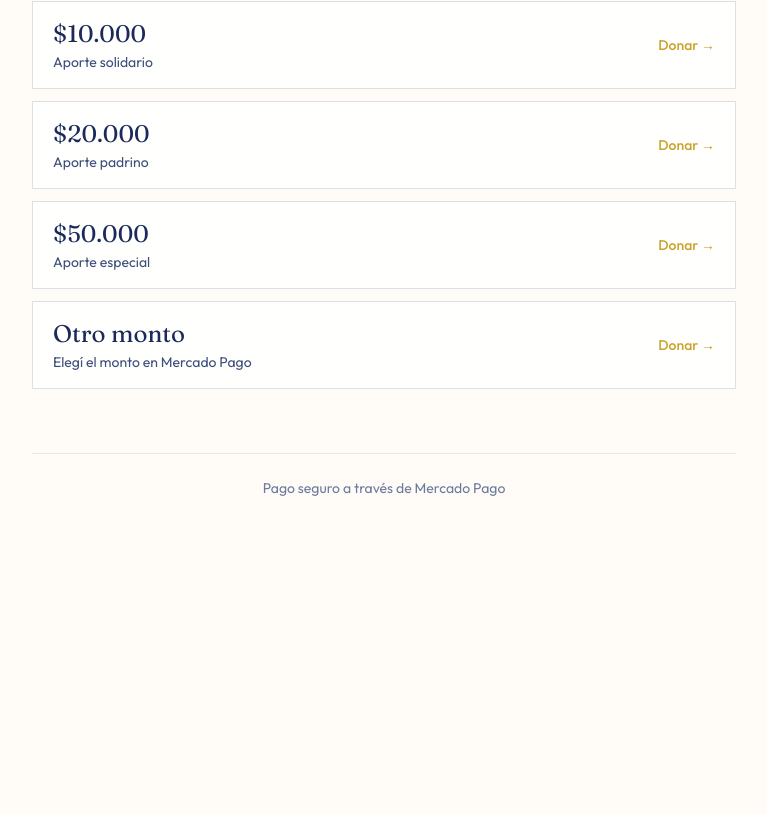
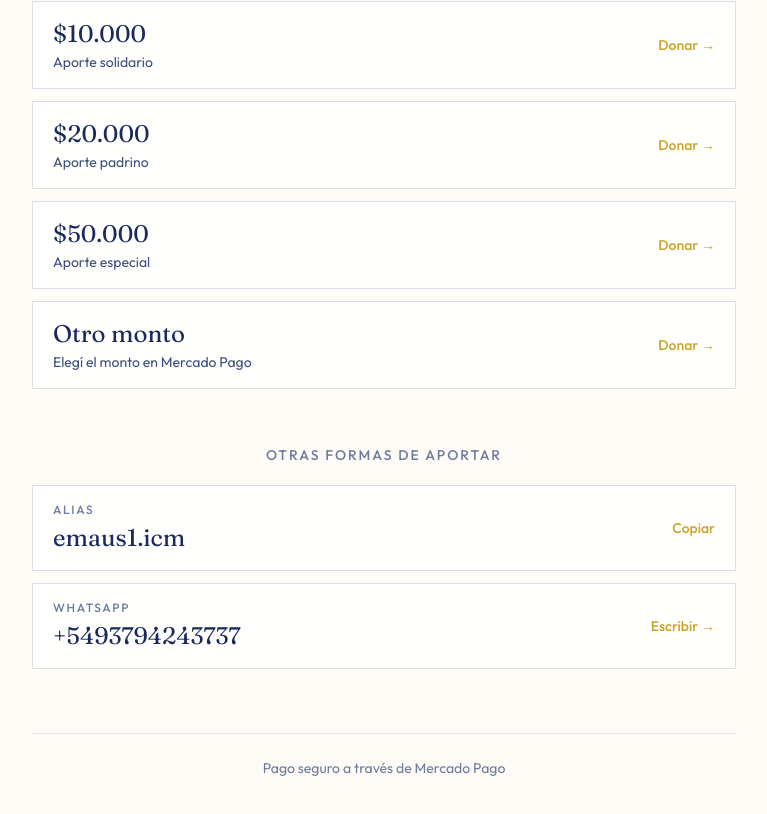
Before and after one commit to Emilianowav/emaus-padrinaje, a Next.js app: page / in a window 1280 px wide. Shown: the part 1125-1939 px from the top of the page, without its empty margins (256-1023 px from the left). Before the commit the page ends 1679 px from the top, so only its background shows below. Built offline with nearby package versions, Linux system fonts and the light colour scheme.

Commit message:
Add copyable bank alias and WhatsApp contact button.

```diff
--- a/src/app/page.tsx
+++ b/src/app/page.tsx
@@ -1,4 +1,5 @@
 import Image from "next/image";
+import { ContactActions } from "@/components/ContactActions";
 import { DonationButtons } from "@/components/DonationButtons";
 import { Steps } from "@/components/Steps";
 import { SITE } from "@/config/donations";
@@ -59,6 +60,13 @@ export default function HomePage() {
             </p>
             <DonationButtons />
           </div>
+
+          <div className="mt-12 animate-fade-up opacity-0 [animation-delay:500ms] sm:mt-14">
+            <p className="mb-5 text-center text-sm font-medium uppercase tracking-[0.14em] text-navy-muted">
+              Otras formas de aportar
+            </p>
+            <ContactActions />
+          </div>
         </section>
 
         <footer className="mt-14 animate-fade-in border-t border-navy/10 pt-6 text-center opacity-0 [animation-delay:550ms] sm:mt-16">
--- /dev/null
+++ b/src/components/ContactActions.tsx
@@ -0,0 +1,71 @@
+"use client";
+
+import { useState } from "react";
+import { CONTACT } from "@/config/donations";
+
+function buildWhatsAppUrl() {
+  const text = encodeURIComponent(CONTACT.whatsapp.message);
+  return `https://wa.me/${CONTACT.whatsapp.phoneDigits}?text=${text}`;
+}
+
+export function ContactActions() {
+  const [copied, setCopied] = useState(false);
+
+  async function copyAlias() {
+    try {
+      await navigator.clipboard.writeText(CONTACT.alias);
+      setCopied(true);
+      window.setTimeout(() => setCopied(false), 2000);
+    } catch {
+      // Fallback for older browsers / insecure contexts
+      const input = document.createElement("input");
+      input.value = CONTACT.alias;
+      document.body.appendChild(input);
+      input.select();
+      document.execCommand("copy");
+      document.body.removeChild(input);
+      setCopied(true);
+      window.setTimeout(() => setCopied(false), 2000);
+    }
+  }
+
+  return (
+    <div className="space-y-3">
+      <button
+        type="button"
+        onClick={copyAlias}
+        className="group flex w-full items-center justify-between border border-navy/15 bg-white/80 px-5 py-4 text-left transition duration-300 hover:border-gold focus-visible:outline focus-visible:outline-2 focus-visible:outline-offset-2 focus-visible:outline-gold active:scale-[0.99]"
+        aria-label={`Copiar alias ${CONTACT.alias}`}
+      >
+        <div>
+          <p className="text-xs font-medium uppercase tracking-[0.14em] text-navy-muted">
+            {CONTACT.aliasLabel}
+          </p>
+          <p className="mt-1 font-display text-2xl text-navy">{CONTACT.alias}</p>
+        </div>
+        <span className="text-sm font-medium text-gold">
+          {copied ? "¡Copiado!" : "Copiar"}
+        </span>
+      </button>
+
+      <a
+        href={buildWhatsAppUrl()}
+        target="_blank"
+        rel="noopener noreferrer"
+        className="group flex w-full items-center justify-between border border-navy/15 bg-white/80 px-5 py-4 text-left transition duration-300 hover:border-gold hover:bg-navy focus-visible:outline focus-visible:outline-2 focus-visible:outline-offset-2 focus-visible:outline-gold"
+      >
+        <div>
+          <p className="text-xs font-medium uppercase tracking-[0.14em] text-navy-muted transition-colors group-hover:text-gold-soft">
+            WhatsApp
+          </p>
+          <p className="mt-1 font-display text-xl text-navy transition-colors group-hover:text-cream sm:text-2xl">
+            {CONTACT.whatsapp.phone}
+          </p>
+        </div>
+        <span className="text-sm font-medium text-gold transition-colors group-hover:text-gold-soft">
+          Escribir →
+        </span>
+      </a>
+    </div>
+  );
+}
--- a/src/config/donations.ts
+++ b/src/config/donations.ts
@@ -18,6 +18,18 @@ export const SITE = {
   subtitle: "Tu aporte es muy importante.",
   quote: "Dios no se deja ganar en generosidad.",
   footerNote: "Pago seguro a través de Mercado Pago",
+} as const;
+
+export const CONTACT = {
+  alias: "emaus1.icm",
+  aliasLabel: "Alias",
+  whatsapp: {
+    phone: "+5493794243737",
+    /** Número sin + ni espacios, para wa.me */
+    phoneDigits: "5493794243737",
+    message:
+      "Hola, quiero ser padrino de Emaús y me gustaría consultar sobre cómo donar. ¡Gracias!",
+  },
 } as const;
 
 export const STEPS = [
```
